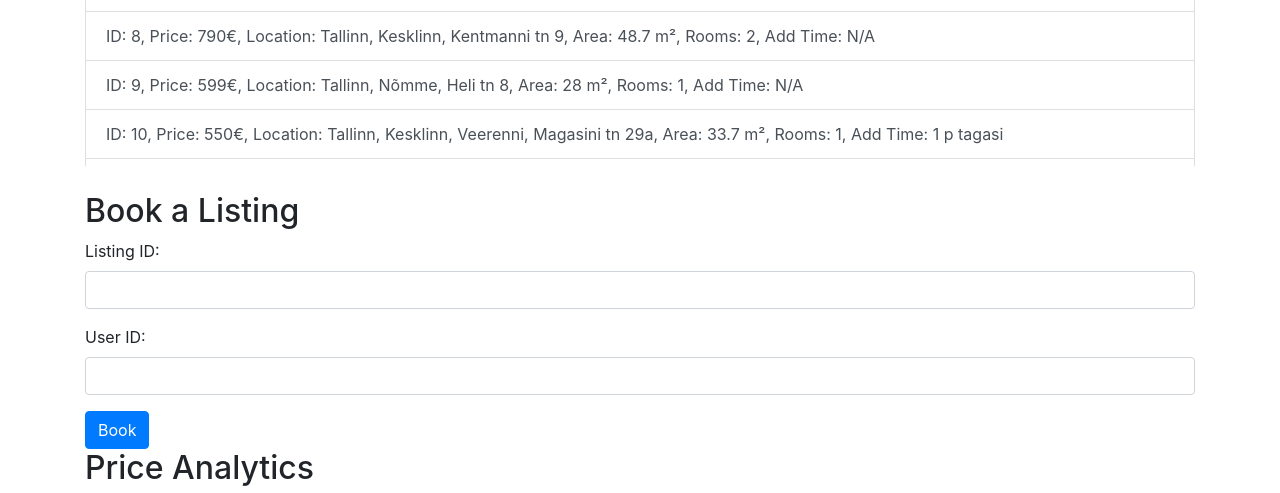
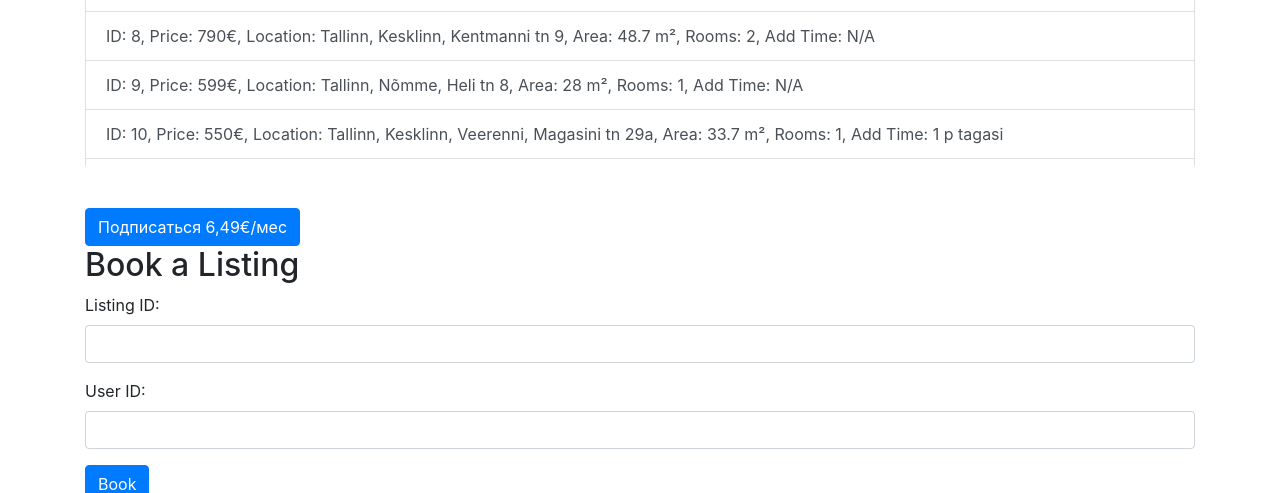
Before and after one commit to Kolenkovskin/RentalSaaS, a Flask app: page / in a window 1280 px wide. Shown: the part 482-975 px from the top of the page. Run offline with Flask 3, Linux system fonts and the light colour scheme; data comes from the database, SQL or seed files in the repository; some libraries are stand-ins or nearby versions.

Commit message:
Add Gumroad subscription button

```diff
--- a/templates/index.html
+++ b/templates/index.html
@@ -35,6 +35,8 @@
         <div id="listingsList" class="list-group mb-4">
             <!-- Listings will be loaded here -->
         </div>
+
+        <a href="https://kolenkovskin.gumroad.com/l/rental-saas" class="btn btn-primary mt-3">Подписаться 6,49€/мес</a>
 
         <h2>Book a Listing</h2>
         <form id="bookingForm">
```
